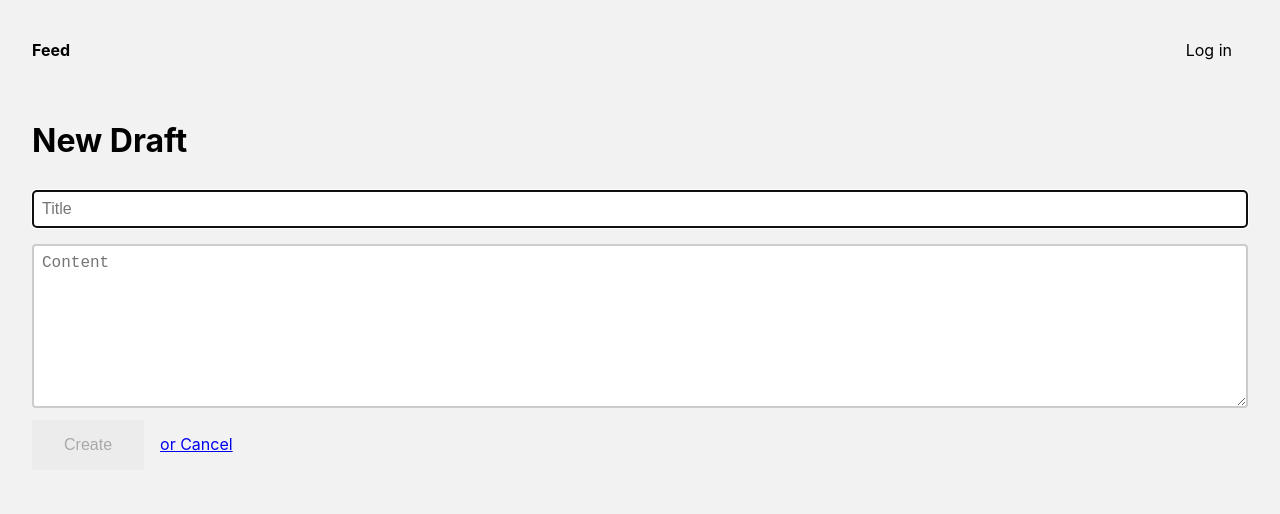
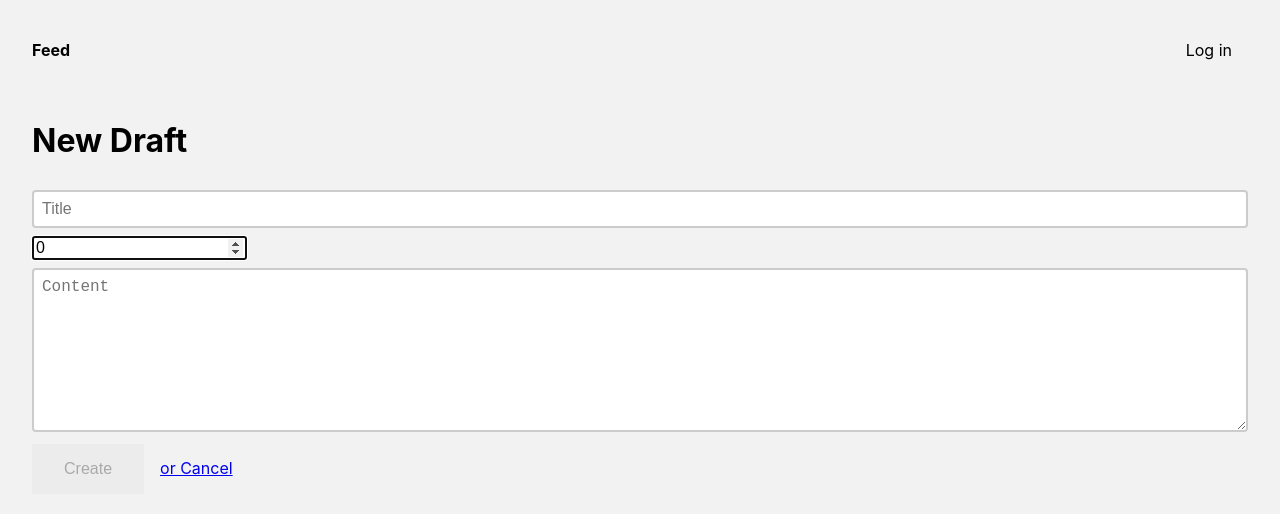
Before and after one commit to prithvikin/blogr-nextjs-prisma, a Next.js app: page /create in a window 1280 px wide. Shown: the top 514 px of the page. Built offline with nearby package versions, Linux system fonts and the light colour scheme; no server answers.

Commit message:
added minutes functionality

```diff
--- a/components/Post.tsx
+++ b/components/Post.tsx
@@ -10,15 +10,19 @@ export type PostProps = {
     email: string;
   } | null;
   content: string;
+  minutes: number;
   published: boolean;
 };
 
 const Post: React.FC<{ post: PostProps }> = ({ post }) => {
   const authorName = post.author ? post.author.name : "Unknown author";
+  const shownMins = post.minutes? post.minutes: "Untimed";
+
   return (
     <div onClick={() => Router.push("/p/[id]", `/p/${post.id}`)}>
       <h2>{post.title}</h2>
-      <small>By {authorName}</small>
+      <small>By {authorName} for {shownMins} minutes</small>
+      <small> </small>
       <ReactMarkdown children={post.content} />
       <style jsx>{`
         div {
--- a/pages/api/post/index.ts
+++ b/pages/api/post/index.ts
@@ -7,14 +7,14 @@ import prisma from '../../../lib/prisma';
 // Required fields in body: title
 // Optional fields in body: content
 export default async function handle(req, res) {
-  const { title, content } = req.body;
+  const { title, minutes, content } = req.body;
 
   const session = await getSession({ req });
-
   const result = await prisma.post.create({
     data: {
       title: title,
       content: content,
+      minutes: minutes,
       author: { connect: { email: session?.user?.email } },
     },
   });
--- a/pages/create.tsx
+++ b/pages/create.tsx
@@ -6,12 +6,13 @@ import Router from 'next/router';
 
 const Draft: React.FC = () => {
   const [title, setTitle] = useState('');
+  const [minutes, setMinutes] = useState(0);
   const [content, setContent] = useState('');
 
   const submitData = async (e: React.SyntheticEvent) => {
     e.preventDefault();
     try {
-      const body = { title, content };
+      const body = { title, minutes, content };
       await fetch('/api/post', {
         method: 'POST',
         headers: { 'Content-Type': 'application/json' },
@@ -35,6 +36,13 @@ const Draft: React.FC = () => {
             placeholder="Title"
             type="text"
             value={title}
+          />
+          <input
+            autoFocus
+            onChange={(e) => setMinutes(e.target.valueAsNumber)}
+            placeholder="Minutes"
+            type="number"
+            value={minutes}
           />
           <textarea
             cols={50}
--- a/pages/p/[id].tsx
+++ b/pages/p/[id].tsx
@@ -50,12 +50,14 @@ const Post: React.FC<PostProps> = (props) => {
   if (!props.published) {
     title = `${title} (Draft)`;
   }
+  let mins = `For ${props?.minutes} Minutes`
 
   return (
     <Layout>
       <div>
         <h2>{title}</h2>
         <p>By {props?.author?.name || 'Unknown author'}</p>
+        <p>{mins}</p>
         <ReactMarkdown children={props.content} />
         {!props.published && userHasValidSession && postBelongsToUser && (
           <button onClick={() => publishPost(props.id)}>Publish</button>
```
Also changed, not shown: 1 other file (tests, documents, lock files or other folders).
